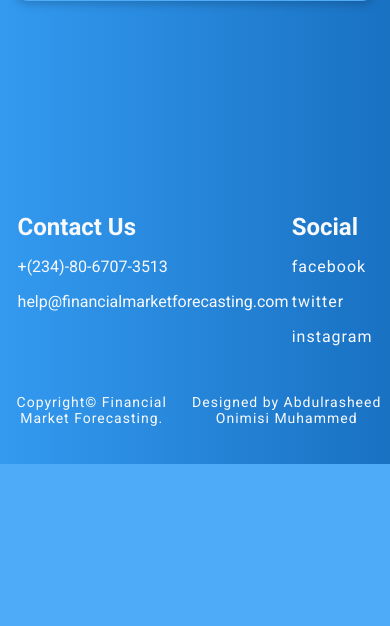
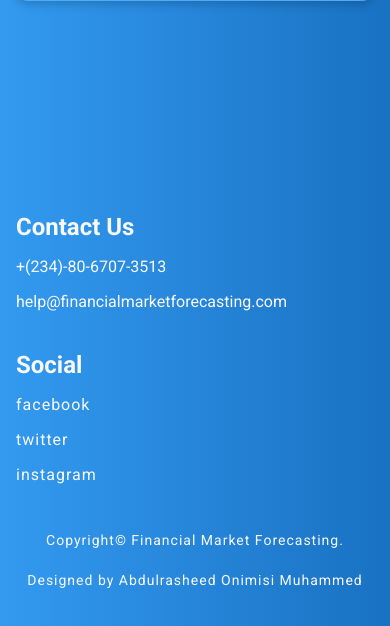
Before and after one commit to maonimisi/portfolio_project, a Flask app: page / in a window 390 px wide. Shown: the part 4435-5061 px from the top of the page. Before the commit the page ends 4899 px from the top, so only its background shows below. Run offline with Flask 3, Linux system fonts and the light colour scheme.

Commit message:
ALX Portfolio Project

```diff
--- a/forecasting/static/main.css
+++ b/forecasting/static/main.css
@@ -709,6 +709,12 @@ body {
     font-size: 20px;
   }
 
+  .aside,
+  .copyright {
+    flex-direction: column;
+    gap: 24px;
+  }
+
 }
 
 @media only screen and (min-width: 601px) and (max-width: 768px) {
@@ -751,4 +757,5 @@ body {
   .share-heading {
     text-align: center;
   }
+
 }
```
